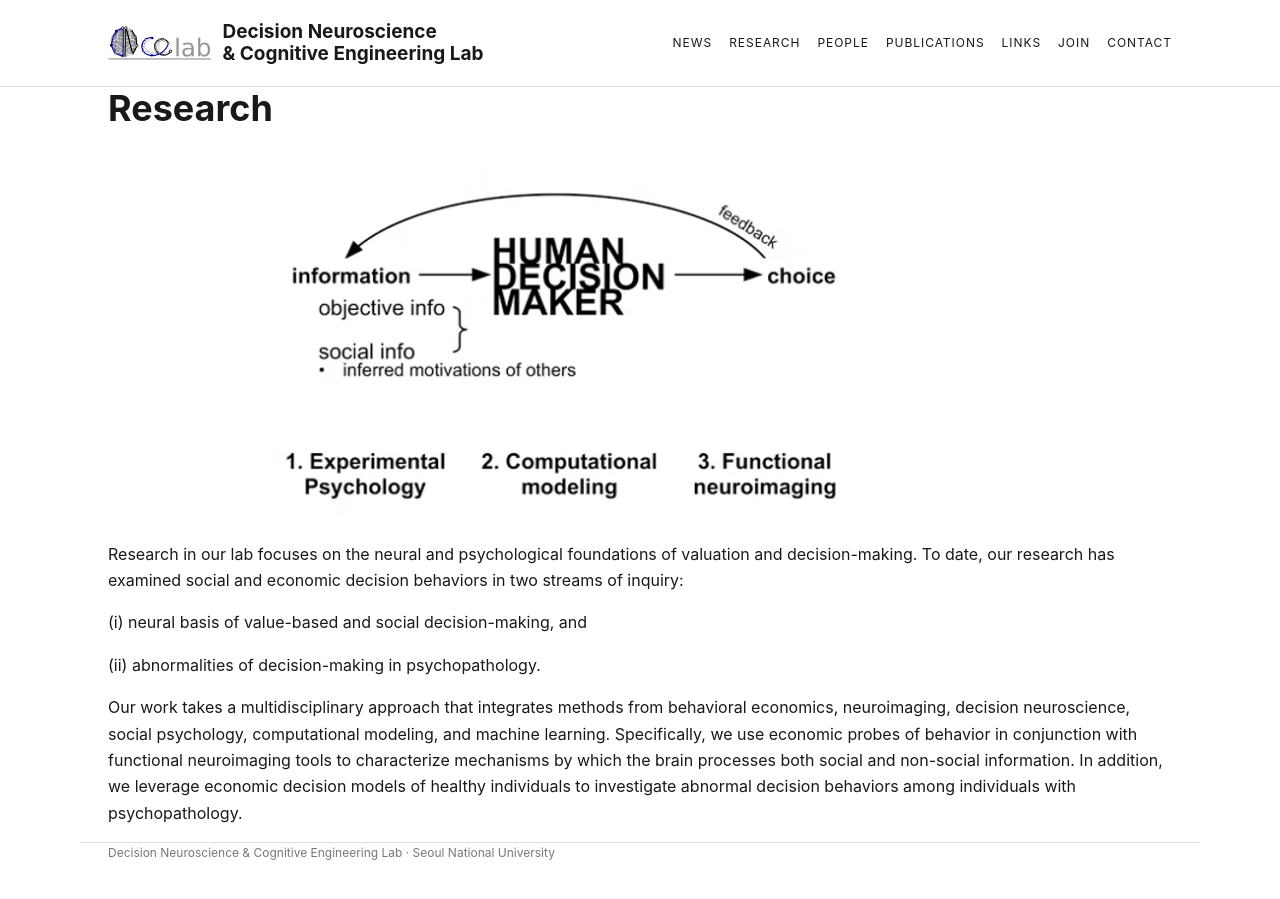
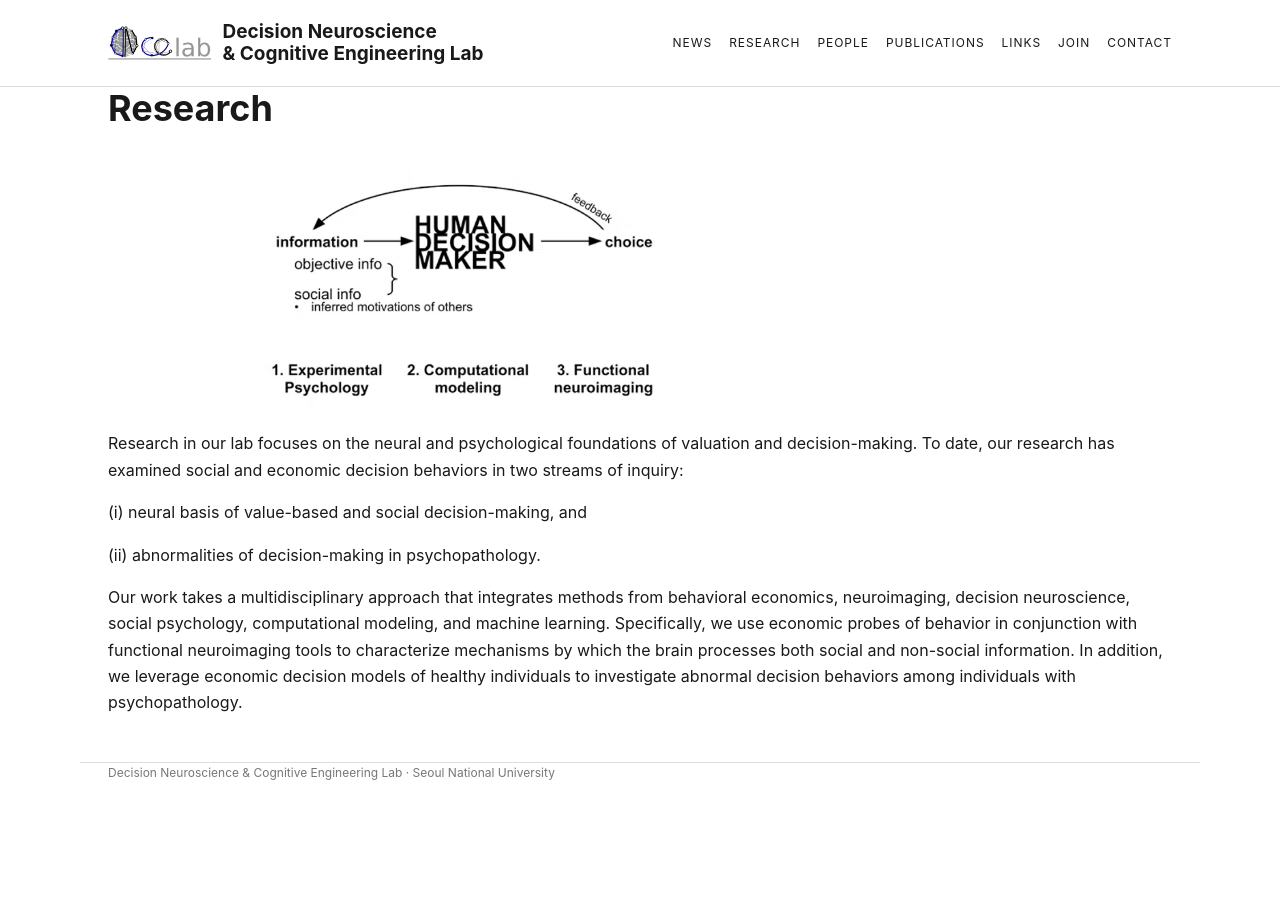
Before and after one commit to dongilchung/dncelab, a Jekyll site: the page built from research.md, in a window 1280 px wide. Built offline with Jekyll 4.4.1, drawn with Linux system fonts in a browser that asks for light colours; comment, search, counter and statistics services are not loaded.

Commit message:
Update style.css

```diff
--- a/assets/css/style.css
+++ b/assets/css/style.css
@@ -30,7 +30,7 @@ h2{font-size:22px;margin-top:42px}
 .card{border-top:2px solid #111;padding:15px 0}
 .research-content{max-width:100%}
 .research-image-wrap{width:100%;max-width:800px;margin:36px auto 0;overflow:hidden}
-.research-image{display:block;width:100%;max-width:650px;height:auto}
+.research-image{display:block;width:100%;max-width:450px;height:auto}
 .publication-year{margin-top:44px;margin-bottom:0}
 .publication-item{display:flex;gap:22px;border-top:1px solid #ddd;padding:20px 0}
 .publication-thumb{display:block;width:150px;flex:0 0 150px}
```
